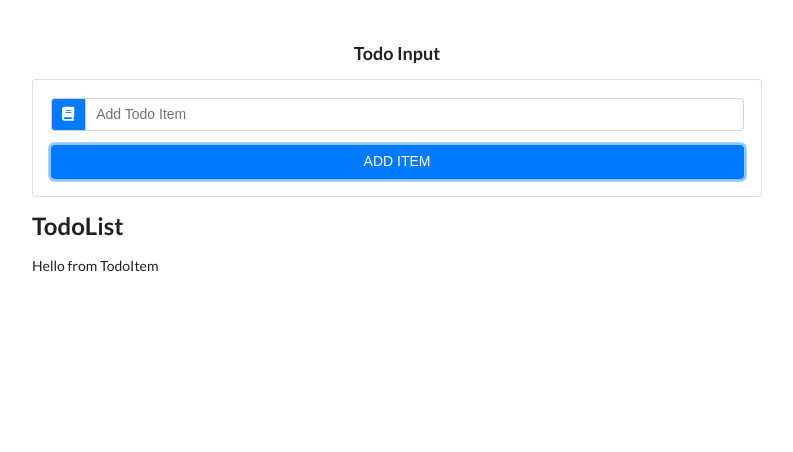
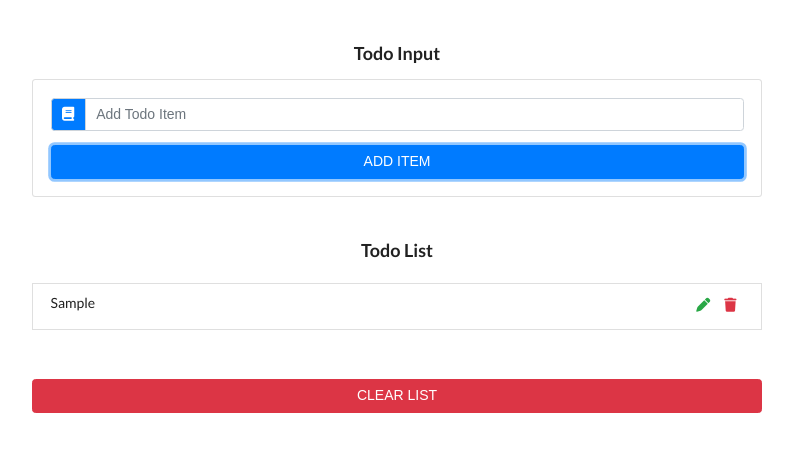
Before and after one commit to didixuecoding/React-Todo-List-Project, a React (Create React App) app: page / in a window 1280 px wide. Both pictures are taken after typing "Sample" into the empty fields and a click on the button "ADD ITEM". Shown: the top 452 px of the page, without its empty margins (243-1036 px from the left). Built offline with nearby package versions, Linux system fonts and the light colour scheme.

Commit message:
Lec71,72
TodoItem
Helper functions

```diff
--- a/src/components/TodoItem.js
+++ b/src/components/TodoItem.js
@@ -2,7 +2,20 @@
 
 class TodoItem extends React.Component {
   render() {
-    return <div> Hello from TodoItem </div>;
+    const { title, handleDelete, handleEdit } = this.props;
+    return (
+      <li className="list-group-item text-capitalize d-flex justify-content-between my-2">
+        <h6>{title}</h6>
+        <div className="todo-icon">
+          <span className="mx-2 text-success" onClick={handleEdit}>
+            <i className="fas fa-pen" />
+          </span>
+          <span className="mx-2 text-danger" onClick={handleDelete}>
+            <i className="fas fa-trash" />
+          </span>
+        </div>
+      </li>
+    );
   }
 }
 
--- a/src/components/TodoList.js
+++ b/src/components/TodoList.js
@@ -3,11 +3,29 @@
 
 class TodoList extends React.Component {
   render() {
+    const { items, clearList, handleDelete, handleEdit } = this.props;
+
     return (
-      <div>
-        <h2>TodoList</h2>
-        <TodoItem />
-      </div>
+      <ul className="list-group my-5">
+        <h3 className="text-capitalize text-center">todo list</h3>
+        {items.map(item => {
+          return (
+            <TodoItem
+              key={item.id}
+              title={item.title}
+              handleEdit={() => handleEdit(item.id)}
+              handleDelete={() => handleDelete(item.id)}
+            />
+          );
+        })}
+        <button
+          type="button"
+          className="btn btn-danger btn-block text-uppercase mt-5"
+          onClick={clearList}
+        >
+          Clear List
+        </button>
+      </ul>
     );
   }
 }
--- a/src/containers/App.js
+++ b/src/containers/App.js
@@ -21,21 +21,21 @@
       title: this.state.item
     };
     const updatedItems = [...this.state.items, newItem];
-    this.setState(
-      {
-        items: updatedItems,
-        item: "",
-        id: uuidv4(),
-        editItem: false
-      },
-      () => console.log(this.state)
-    );
+    this.setState({
+      items: updatedItems,
+      item: "",
+      id: uuidv4(),
+      editItem: false
+    });
   };
   clearList = () => {
-    console.log("clear list");
+    this.setState({ items: [] });
   };
   handleDelete = id => {
-    console.log(`handle delete ${id}`);
+    const filteredItems = this.state.items.filter(item => id !== item.id);
+    this.setState({
+      items: filteredItems
+    });
   };
   handleEdit = id => {
     console.log(`handle edit ${id}`);
```
